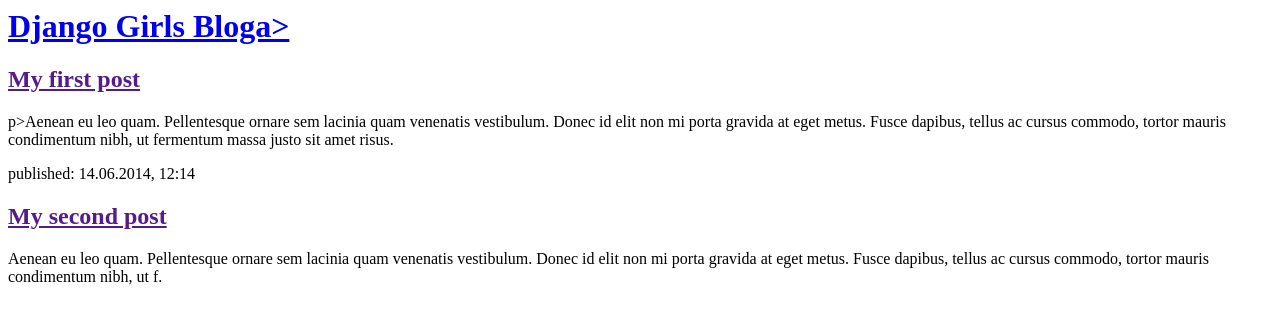
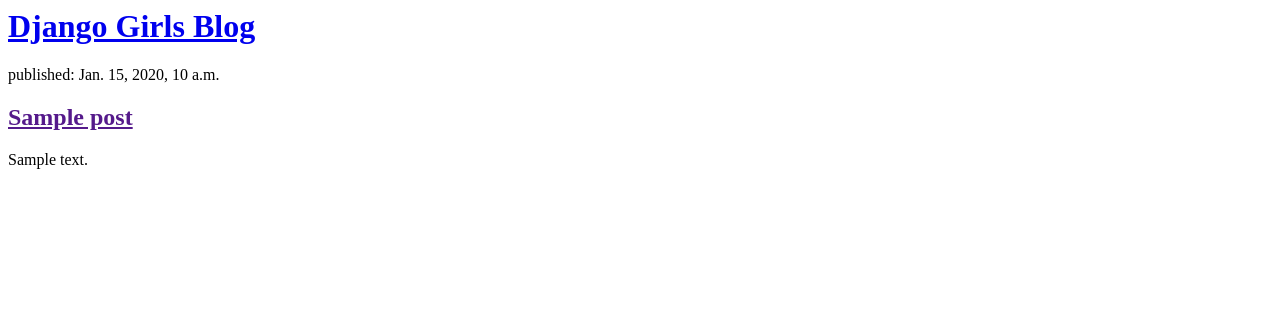
Before and after one commit to Bazman76/-my-first-blog-, a Django app: page / in a window 1280 px wide. Shown: the top 324 px of the page. Run offline with Django 3.2, Linux system fonts and the light colour scheme; tables that the repository leaves empty hold one stand-in row (values such as "Sample post").

Commit message:
Modified templates to display posts from database.

```diff
--- a/blog/models.py
+++ b/blog/models.py
@@ -12,7 +12,7 @@
     published_date = models.DateTimeField(blank=True, null=True)
 
     def publish(selfself):
-        self.published_date = timezone_now()
+        self.published_date = timezone.now()
         self.save()
 
     def __str__(self):
--- a/blog/templates/blog/post_list.html
+++ b/blog/templates/blog/post_list.html
@@ -4,20 +4,16 @@
     </head>
     <body>
         <div>
-            <h1><a href="/">Django Girls Blog</>a></h1>
+            <h1><a href="/">Django Girls Blog</a></h1>
         </div>
 
-        <div>
-            <p><a published: 14.06.2014, 12:14</p>
-            <h2><a href="">My first post</a></h2>
-            p>Aenean eu leo quam. Pellentesque ornare sem lacinia quam venenatis vestibulum. Donec id elit non mi porta gravida at eget metus. Fusce dapibus, tellus ac cursus commodo, tortor mauris condimentum nibh, ut fermentum massa justo sit amet risus.</p>
-        </div>
-
-        <div>
-            <p>published: 14.06.2014, 12:14</p>
-            <h2><a href="">My second post</a></h2>
-            <p>Aenean eu leo quam. Pellentesque ornare sem lacinia quam venenatis vestibulum. Donec id elit non mi porta gravida at eget metus. Fusce dapibus, tellus ac cursus commodo, tortor mauris condimentum nibh, ut f.</p>
-        </div>
+       {% for post in posts %}
+            <div>
+                <p>published: {{ post.published_date }}</p>
+                <h2><a href="">{{ post.title }}</a></h2>
+                <p>{{ post.text|linebreaksbr }}</p>
+            </div>
+       {% endfor %}
 
     </body>
 </html>
--- a/blog/views.py
+++ b/blog/views.py
@@ -1,6 +1,9 @@
 from django.shortcuts import render
+from django.utils import timezone
+from .models import Post
 
 # Create your views here.
 
 def post_list(request):
-    return render(request, 'blog/post_list.html', {})
+    posts = Post.objects.filter(published_date__lte=timezone.now()).order_by('published_date')
+    return render(request, 'blog/post_list.html', {'posts': posts})
```
